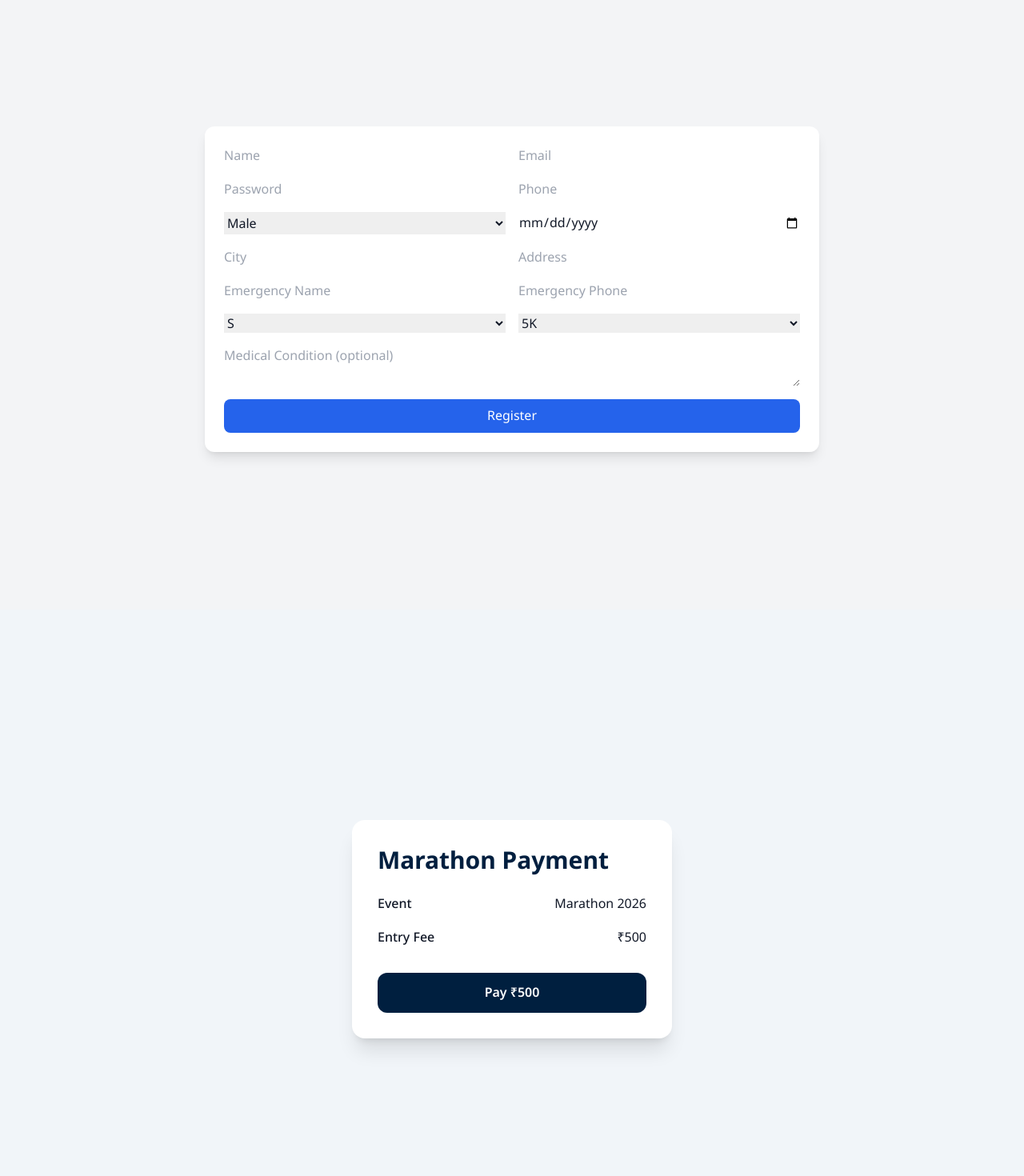
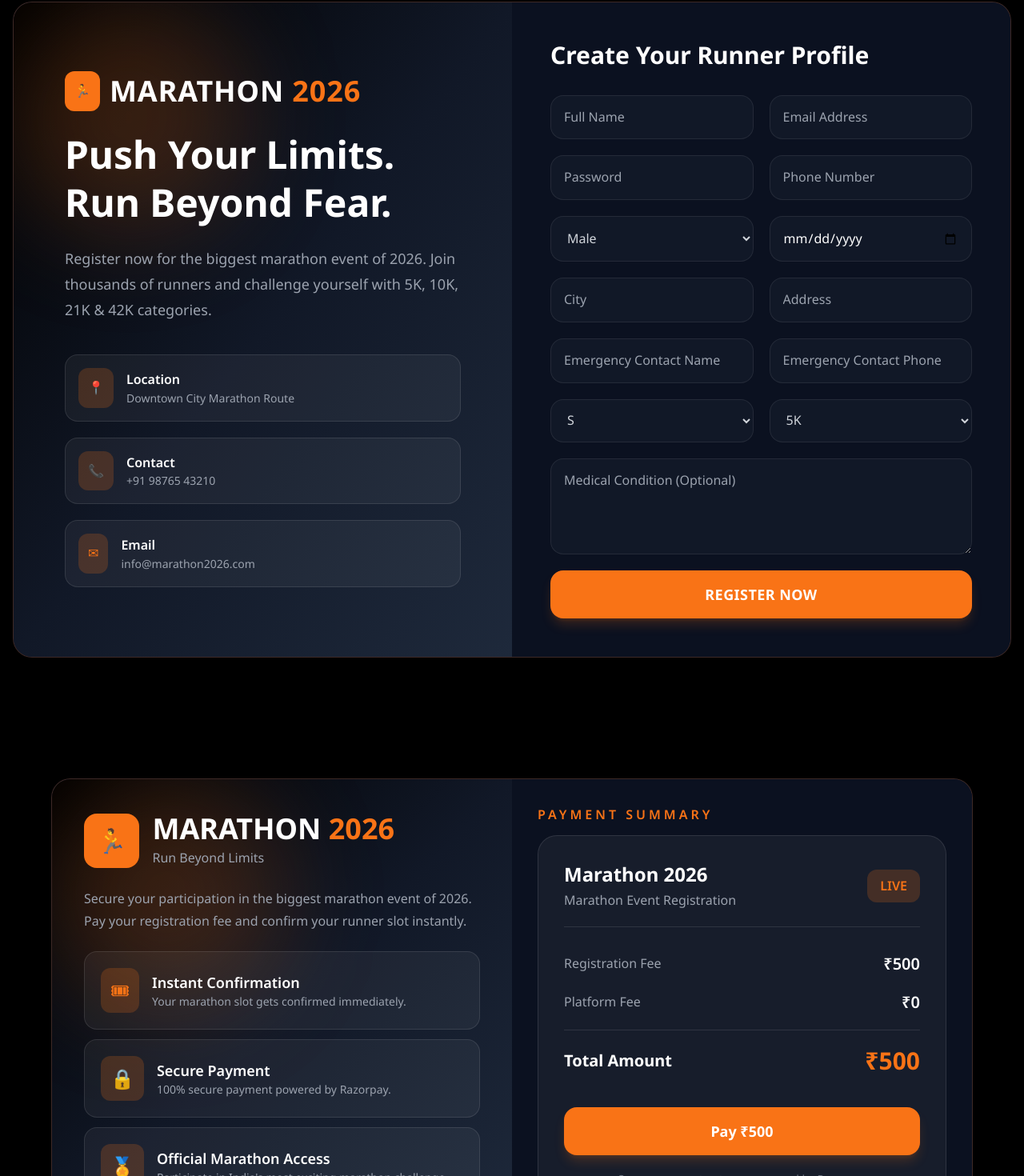
Before and after one commit to Mathavik/Marathon, a React (Create React App) app in the folder frontend/: page / in a window 1280 px wide. Shown: the part 1714-3184 px from the top of the page at 80% size. Built offline with nearby package versions, Linux system fonts and the light colour scheme; no server answers.

Commit message:
finish theme

```diff
--- a/frontend/src/pages/Home/HomeRegistration.tsx
+++ b/frontend/src/pages/Home/HomeRegistration.tsx
@@ -2,8 +2,10 @@ import React, { useState } from "react";
 import axiosInstance from "../../axiosInstance";
 import Swal from "sweetalert2";
 
+
+
 const MarathonRegister = () => {
-  // REGISTER STATE
+
   const [form, setForm] = useState({
     name: "",
     email: "",
@@ -20,7 +22,6 @@ const MarathonRegister = () => {
     medical_condition: ""
   });
 
-  // LOGIN POPUP STATE
   const [showLogin, setShowLogin] = useState(false);
 
   const [login, setLogin] = useState({
@@ -28,12 +29,11 @@ const MarathonRegister = () => {
     password: ""
   });
 
-  // HANDLE REGISTER INPUT
   const handleChange = (e: any) => {
     setForm({ ...form, [e.target.name]: e.target.value });
   };
 
-  // REGISTER API
+  // REGISTER
   const handleSubmit = async (e: any) => {
     e.preventDefault();
 
@@ -42,34 +42,16 @@ const MarathonRegister = () => {
 
       Swal.fire({
         icon: "success",
-        title: "Registered Successfully 🏃‍♂️",
+        title: "Registered Successfully 🏃",
         text: "Now login to continue"
       });
 
-      // 👉 OPEN LOGIN POPUP WITH EMAIL AUTO FILL
       setLogin({
         email: form.email,
         password: ""
       });
 
       setShowLogin(true);
-
-      // RESET FORM
-      setForm({
-        name: "",
-        email: "",
-        password: "",
-        phone: "",
-        gender: "Male",
-        dob: "",
-        city: "",
-        address: "",
-        emergency_name: "",
-        emergency_phone: "",
-        tshirt_size: "M",
-        category: "5K",
-        medical_condition: ""
-      });
 
     } catch (err: any) {
       Swal.fire({
@@ -80,11 +62,12 @@ const MarathonRegister = () => {
     }
   };
 
-  // LOGIN API
+  // LOGIN
   const handleLogin = async (e: any) => {
     e.preventDefault();
 
     try {
+
       const res = await axiosInstance.post("/login", login, {
         withCredentials: true
       });
@@ -94,12 +77,10 @@ const MarathonRegister = () => {
         title: "Login Success 🚀"
       });
 
-      // token save (if backend sends token)
       if (res.data.token) {
         localStorage.setItem("token", res.data.token);
       }
 
-      // ✅ SAVE USER DATA TO LOCAL STORAGE (FIX FOR PAYMENT PAGE)
       if (res.data.user) {
         localStorage.setItem("student_id", res.data.user.id);
         localStorage.setItem("student_name", res.data.user.name);
@@ -110,50 +91,216 @@ const MarathonRegister = () => {
       setShowLogin(false);
 
     } catch (err: any) {
+
       Swal.fire({
         icon: "error",
         title: "Invalid Login",
         text: err.response?.data?.error || "Check email & password"
       });
+
     }
   };
 
   return (
-    <div className="min-h-screen flex items-center justify-center bg-gray-100 p-4">
 
-      {/* REGISTER FORM */}
+    <div className="min-h-screen bg-black text-white flex items-center justify-center px-4 py-10">
+
+      <div className="w-full max-w-7xl grid lg:grid-cols-2 rounded-3xl overflow-hidden border border-orange-500/20 shadow-2xl bg-[#0f172a]">
+
+        {/* LEFT SIDE */}
+        <div className="relative p-10 lg:p-16 flex flex-col justify-center bg-gradient-to-br from-black via-[#111827] to-[#1e293b]">
+
+          <div className="absolute top-0 left-0 w-72 h-72 bg-orange-500/20 blur-3xl rounded-full"></div>
+
+          <div className="relative z-10">
+
+            <div className="flex items-center gap-3 mb-6">
+
+              <div className="bg-orange-500 p-3 rounded-xl">
+                🏃
+              </div>
+
+              <h1 className="text-4xl font-black tracking-wide">
+                MARATHON
+                <span className="text-orange-500"> 2026</span>
+              </h1>
+
+            </div>
+
+            <h2 className="text-5xl font-bold leading-tight mb-6">
+              Push Your Limits.
+              <br />
+              Run Beyond Fear.
+            </h2>
+
+            <p className="text-gray-400 text-lg leading-8 mb-10">
+              Register now for the biggest marathon event of 2026.
+              Join thousands of runners and challenge yourself
+              with 5K, 10K, 21K & 42K categories.
+            </p>
+
+            {/* INFO CARDS */}
+            <div className="space-y-5">
+
+              <div className="flex items-center gap-4 bg-white/5 border border-white/10 p-4 rounded-2xl">
+
+                <div className="bg-orange-500/20 p-3 rounded-xl text-orange-500">
+                  📍
+                </div>
+
+                <div>
+                  <h4 className="font-semibold">Location</h4>
+                  <p className="text-sm text-gray-400">
+                    Downtown City Marathon Route
+                  </p>
+                </div>
+
+              </div>
+
+              <div className="flex items-center gap-4 bg-white/5 border border-white/10 p-4 rounded-2xl">
+
+                <div className="bg-orange-500/20 p-3 rounded-xl text-orange-500">
+                  📞
+                </div>
+
+                <div>
+                  <h4 className="font-semibold">Contact</h4>
+                  <p className="text-sm text-gray-400">
+                    +91 98765 43210
+                  </p>
+                </div>
+
+              </div>
+
+              <div className="flex items-center gap-4 bg-white/5 border border-white/10 p-4 rounded-2xl">
+
+                <div className="bg-orange-500/20 p-3 rounded-xl text-orange-500">
+                   ✉
+                </div>
+
+                <div>
+                  <h4 className="font-semibold">Email</h4>
+                  <p className="text-sm text-gray-400">
+                    info@marathon2026.com
+                  </p>
+                </div>
+
+              </div>
+
+            </div>
+
+          </div>
+
+        </div>
+
+        {/* RIGHT SIDE FORM */}
+        <div className="bg-[#0b1120] p-8 lg:p-12">
+
+          <div className="mb-8">
+
+
+
+            <h2 className="text-3xl font-bold">
+              Create Your Runner Profile
+            </h2>
+
+          </div>
+
           <form
             onSubmit={handleSubmit}
-        className="bg-white p-6 rounded-xl shadow-lg w-full max-w-3xl grid grid-cols-2 gap-4"
+            className="grid md:grid-cols-2 gap-5"
           >
-        <input name="name" placeholder="Name" onChange={handleChange} className="input" />
-        <input name="email" placeholder="Email" onChange={handleChange} className="input" />
 
-        <input name="password" type="password" placeholder="Password" onChange={handleChange} className="input" />
-        <input name="phone" placeholder="Phone" onChange={handleChange} className="input" />
+            <input
+              name="name"
+              placeholder="Full Name"
+              onChange={handleChange}
+              className="inputStyle"
+            />
 
-        <select name="gender" onChange={handleChange} className="input">
+            <input
+              name="email"
+              placeholder="Email Address"
+              onChange={handleChange}
+              className="inputStyle"
+            />
+
+            <input
+              type="password"
+              name="password"
+              placeholder="Password"
+              onChange={handleChange}
+              className="inputStyle"
+            />
+
+            <input
+              name="phone"
+              placeholder="Phone Number"
+              onChange={handleChange}
+              className="inputStyle"
+            />
+
+            <select
+              name="gender"
+              onChange={handleChange}
+              className="inputStyle"
+            >
               <option>Male</option>
               <option>Female</option>
               <option>Other</option>
             </select>
 
-        <input type="date" name="dob" onChange={handleChange} className="input" />
+            <input
+              type="date"
+              name="dob"
+              onChange={handleChange}
+              className="inputStyle"
+            />
 
-        <input name="city" placeholder="City" onChange={handleChange} className="input" />
-        <input name="address" placeholder="Address" onChange={handleChange} className="input" />
+            <input
+              name="city"
+              placeholder="City"
+              onChange={handleChange}
+              className="inputStyle"
+            />
 
-        <input name="emergency_name" placeholder="Emergency Name" onChange={handleChange} className="input" />
-        <input name="emergency_phone" placeholder="Emergency Phone" onChange={handleChange} className="input" />
+            <input
+              name="address"
+              placeholder="Address"
+              onChange={handleChange}
+              className="inputStyle"
+            />
 
-        <select name="tshirt_size" onChange={handleChange} className="input">
+            <input
+              name="emergency_name"
+              placeholder="Emergency Contact Name"
+              onChange={handleChange}
+              className="inputStyle"
+            />
+
+            <input
+              name="emergency_phone"
+              placeholder="Emergency Contact Phone"
+              onChange={handleChange}
+              className="inputStyle"
+            />
+
+            <select
+              name="tshirt_size"
+              onChange={handleChange}
+              className="inputStyle"
+            >
               <option>S</option>
               <option>M</option>
               <option>L</option>
               <option>XL</option>
             </select>
 
-        <select name="category" onChange={handleChange} className="input">
+            <select
+              name="category"
+              onChange={handleChange}
+              className="inputStyle"
+            >
               <option>5K</option>
               <option>10K</option>
               <option>21K</option>
@@ -162,61 +309,118 @@ const MarathonRegister = () => {
 
             <textarea
               name="medical_condition"
-          placeholder="Medical Condition (optional)"
+              placeholder="Medical Condition (Optional)"
               onChange={handleChange}
-          className="col-span-2 input"
+              className="md:col-span-2 inputStyle min-h-[120px]"
             />
 
-        <button className="col-span-2 bg-blue-600 text-white py-2 rounded-lg hover:bg-blue-700">
-          Register
+            <button
+              className="md:col-span-2 bg-orange-500 hover:bg-orange-600 transition-all duration-300 py-4 rounded-2xl font-bold text-lg tracking-wide shadow-lg shadow-orange-500/20"
+            >
+              REGISTER NOW
             </button>
+
           </form>
 
-      {/* LOGIN POPUP */}
+        </div>
+
+      </div>
+
+      {/* LOGIN MODAL */}
       {showLogin && (
-        <div className="fixed inset-0 bg-black/50 flex items-center justify-center z-50">
 
-          <div className="bg-white p-6 rounded-xl w-96 relative">
+        <div className="fixed inset-0 bg-black/70 backdrop-blur-sm flex items-center justify-center z-50">
 
-            {/* CLOSE BUTTON */}
+          <div className="bg-[#111827] border border-orange-500/20 rounded-3xl p-8 w-[90%] max-w-md relative">
+
             <button
               onClick={() => setShowLogin(false)}
-              className="absolute top-2 right-3 text-xl"
+              className="absolute right-5 top-4 text-xl text-gray-400 hover:text-white"
             >
-              ✖
+              ✕
             </button>
 
-            <h2 className="text-xl font-bold mb-4">Login</h2>
+            <h2 className="text-3xl font-bold mb-2">
+              Welcome Back 👋
+            </h2>
 
-            <form onSubmit={handleLogin} className="space-y-3">
+            <p className="text-gray-400 mb-6">
+              Login to continue your marathon journey.
+            </p>
+
+            <form
+              onSubmit={handleLogin}
+              className="space-y-5"
+            >
 
               <input
-                className="w-full border p-2 rounded"
+                className="inputStyle w-full"
                 placeholder="Email"
                 value={login.email}
                 onChange={(e) =>
-                  setLogin({ ...login, email: e.target.value })
+                  setLogin({
+                    ...login,
+                    email: e.target.value
+                  })
                 }
               />
 
               <input
                 type="password"
-                className="w-full border p-2 rounded"
+                className="inputStyle w-full"
                 placeholder="Password"
                 value={login.password}
                 onChange={(e) =>
-                  setLogin({ ...login, password: e.target.value })
+                  setLogin({
+                    ...login,
+                    password: e.target.value
+                  })
                 }
               />
 
-              <button className="w-full bg-green-600 text-white py-2 rounded">
-                Login
+              <button
+                className="w-full bg-orange-500 hover:bg-orange-600 py-3 rounded-xl font-bold transition-all"
+              >
+                LOGIN
               </button>
 
             </form>
+
           </div>
+
         </div>
+
       )}
+
+      {/* COMMON INPUT STYLE */}
+      <style>
+        {`
+          .inputStyle{
+            width:100%;
+            background:#111827;
+            border:1px solid rgba(255,255,255,0.08);
+            padding:14px 16px;
+            border-radius:16px;
+            outline:none;
+            color:white;
+            transition:0.3s;
+          }
+
+          .inputStyle:focus{
+            border-color:#f97316;
+            box-shadow:0 0 0 4px rgba(249,115,22,0.15);
+          }
+
+          .inputStyle::placeholder{
+            color:#9ca3af;
+          }
+
+          select.inputStyle{
+            color:#d1d5db;
+          }
+        `}
+      </style>
+
     </div>
   );
 };
--- a/frontend/src/pages/Home/PaymentPreview.tsx
+++ b/frontend/src/pages/Home/PaymentPreview.tsx
@@ -1,9 +1,6 @@
 import React, { useState } from "react";
-
 import axios from "axios";
-
 import { useNavigate } from "react-router-dom";
-
 import { toast } from "react-toastify";
 
 declare global {
@@ -16,8 +13,7 @@ const PaymentPage: React.FC = () => {
 
   const navigate = useNavigate();
 
-  const [loading, setLoading] =
-    useState(false);
+  const [loading, setLoading] = useState(false);
 
   const EVENT_NAME = "Marathon 2026";
 
@@ -34,9 +30,7 @@ const PaymentPage: React.FC = () => {
 
       if (!studentId) {
 
-        toast.error(
-          "Please Login First ❌"
-        );
+        toast.error("Please Login First ❌");
 
         return;
       }
@@ -44,20 +38,13 @@ const PaymentPage: React.FC = () => {
       // =========================
       // REGISTER EVENT
       // =========================
-      const registerRes =
-        await axios.post(
+      const registerRes = await axios.post(
         "http://127.0.0.1:8000/api/register-event",
         {
-
           student_id: studentId,
-
           event_id: 1,
-
           event_name: EVENT_NAME,
-
-            event_time:
-              "2026-06-01 06:00:00",
-
+          event_time: "2026-06-01 06:00:00",
           amount: ENTRY_FEE,
         }
       );
@@ -68,22 +55,16 @@ const PaymentPage: React.FC = () => {
       // =========================
       // CREATE ORDER
       // =========================
-      const orderResponse =
-        await axios.post(
+      const orderResponse = await axios.post(
         "http://127.0.0.1:8000/api/payment/create-order",
         {
-
           amount: ENTRY_FEE,
-
-            event_student_id:
-              eventStudentId,
+          event_student_id: eventStudentId,
         }
       );
 
       const order =
         orderResponse.data.order;
-
-      console.log("ORDER =>", order);
 
       // =========================
       // RAZORPAY OPTIONS
@@ -110,18 +91,11 @@ const PaymentPage: React.FC = () => {
           response: any
         ) {
 
-          console.log(
-            "FULL RAZORPAY RESPONSE => ",
-            response
-          );
-
           try {
 
-            const verifyRes =
             await axios.post(
               "http://127.0.0.1:8000/api/payment/verify",
               {
-
                 razorpay_order_id:
                   response.razorpay_order_id,
 
@@ -131,10 +105,6 @@ const PaymentPage: React.FC = () => {
                 razorpay_signature:
                   response.razorpay_signature,
               }
-              );
-
-            console.log(
-              verifyRes.data
             );
 
             toast.success(
@@ -148,8 +118,6 @@ const PaymentPage: React.FC = () => {
             }, 1500);
 
           } catch (error) {
-
-            console.log(error);
 
             toast.error(
               "Payment Verification Failed ❌"
@@ -176,8 +144,7 @@ const PaymentPage: React.FC = () => {
         },
 
         theme: {
-
-          color: "#001F3F",
+          color: "#f97316",
         },
       };
 
@@ -191,9 +158,7 @@ const PaymentPage: React.FC = () => {
       console.log(error);
 
       toast.error(
-
         error?.response?.data?.message ||
-
         "Payment Failed ❌"
       );
 
@@ -205,37 +170,183 @@ const PaymentPage: React.FC = () => {
 
   return (
 
-    <div className="min-h-screen flex items-center justify-center bg-slate-100">
+<div className="min-h-screen bg-black text-white px-4 py-4 flex items-center justify-center">
+      <div className="w-full max-w-6xl grid lg:grid-cols-2 overflow-hidden rounded-3xl border border-orange-500/20 shadow-2xl bg-[#0f172a]">
 
-      <div className="bg-white w-[400px] p-8 rounded-2xl shadow-xl">
+        {/* LEFT SIDE */}
+<div className="relative bg-gradient-to-br from-black via-[#111827] to-[#1e293b] p-6 lg:p-10 flex flex-col justify-center">
+          {/* ORANGE BLUR */}
+          <div className="absolute top-0 left-0 w-72 h-72 bg-orange-500/20 blur-3xl rounded-full"></div>
 
-        <h1 className="text-3xl font-bold text-[#001F3F] mb-6">
+          <div className="relative z-10">
 
-          Marathon Payment
+            <div className="flex items-center gap-4 mb-6">
 
+              <div className="bg-orange-500 text-white p-4 rounded-2xl text-3xl">
+                🏃
+              </div>
+
+              <div>
+
+                <h1 className="text-4xl font-black">
+                  MARATHON
+                  <span className="text-orange-500">
+                    {" "}2026
+                  </span>
                 </h1>
 
-        <div className="space-y-4">
+                <p className="text-gray-400 mt-1">
+                  Run Beyond Limits
+                </p>
 
-          <div className="flex justify-between">
+              </div>
 
-            <span className="font-medium">
-              Event
+            </div>
+
+
+
+            <p className="text-gray-400 leading-7 mb-6">
+              Secure your participation in the biggest marathon event of 2026.
+              Pay your registration fee and confirm your runner slot instantly.
+            </p>
+
+            {/* FEATURES */}
+            <div className="space-y-3">
+
+              <div className="bg-white/5 border border-white/10 p-5 rounded-2xl flex items-center gap-4">
+
+                <div className="bg-orange-500/20 text-orange-500 text-2xl p-3 rounded-xl">
+                  🎟
+                </div>
+
+                <div>
+
+                  <h4 className="font-semibold text-lg">
+                    Instant Confirmation
+                  </h4>
+
+                  <p className="text-gray-400 text-sm">
+                    Your marathon slot gets confirmed immediately.
+                  </p>
+
+                </div>
+
+              </div>
+
+              <div className="bg-white/5 border border-white/10 p-5 rounded-2xl flex items-center gap-4">
+
+                <div className="bg-orange-500/20 text-orange-500 text-2xl p-3 rounded-xl">
+                  🔒
+                </div>
+
+                <div>
+
+                  <h4 className="font-semibold text-lg">
+                    Secure Payment
+                  </h4>
+
+                  <p className="text-gray-400 text-sm">
+                    100% secure payment powered by Razorpay.
+                  </p>
+
+                </div>
+
+              </div>
+
+              <div className="bg-white/5 border border-white/10 p-5 rounded-2xl flex items-center gap-4">
+
+                <div className="bg-orange-500/20 text-orange-500 text-2xl p-3 rounded-xl">
+                  🏅
+                </div>
+
+                <div>
+
+                  <h4 className="font-semibold text-lg">
+                    Official Marathon Access
+                  </h4>
+
+                  <p className="text-gray-400 text-sm">
+                    Participate in India's most exciting marathon challenge.
+                  </p>
+
+                </div>
+
+              </div>
+
+            </div>
+
+          </div>
+
+        </div>
+
+        {/* RIGHT SIDE */}
+        <div className="bg-[#0b1120] p-6 lg:p-8 flex items-center">
+
+          <div className="w-full">
+
+            <p className="text-orange-500 uppercase tracking-[4px] font-semibold mb-3">
+              Payment Summary
+            </p>
+
+
+
+            {/* CARD */}
+            <div className="bg-white/5 border border-white/10 rounded-3xl p-8">
+
+              <div className="flex items-center justify-between pb-5 border-b border-white/10">
+
+                <div>
+
+                  <h3 className="text-2xl font-bold">
+                    {EVENT_NAME}
+                  </h3>
+
+                  <p className="text-gray-400 mt-1">
+                    Marathon Event Registration
+                  </p>
+
+                </div>
+
+                <div className="bg-orange-500/20 text-orange-500 px-4 py-2 rounded-xl font-semibold">
+                  LIVE
+                </div>
+
+              </div>
+
+              {/* DETAILS */}
+              <div className="space-y-5 mt-8">
+
+                <div className="flex justify-between items-center">
+
+                  <span className="text-gray-400">
+                    Registration Fee
                   </span>
 
-            <span>
-              {EVENT_NAME}
+                  <span className="text-xl font-semibold">
+                    ₹{ENTRY_FEE}
                   </span>
 
                 </div>
 
-          <div className="flex justify-between">
+                <div className="flex justify-between items-center">
 
-            <span className="font-medium">
-              Entry Fee
+                  <span className="text-gray-400">
+                    Platform Fee
                   </span>
 
-            <span>
+                  <span className="text-xl font-semibold">
+                    ₹0
+                  </span>
+
+                </div>
+
+                <div className="border-t border-white/10 pt-5 flex justify-between items-center">
+
+                  <span className="text-xl font-bold">
+                    Total Amount
+                  </span>
+
+                  <span className="text-3xl font-black text-orange-500">
                     ₹{ENTRY_FEE}
                   </span>
 
@@ -243,17 +354,28 @@ const PaymentPage: React.FC = () => {
 
               </div>
 
+              {/* BUTTON */}
               <button
                 onClick={handlePayment}
                 disabled={loading}
-          className="w-full mt-8 bg-[#001F3F] hover:bg-[#003366] text-white py-3 rounded-xl font-semibold"
+                className="w-full mt-10 bg-orange-500 hover:bg-orange-600 transition-all duration-300 py-4 rounded-2xl text-lg font-bold shadow-lg shadow-orange-500/20"
               >
 
                 {loading
-            ? "Processing..."
+                  ? "Processing Payment..."
                   : `Pay ₹${ENTRY_FEE}`}
 
               </button>
+
+              <p className="text-center text-gray-500 text-sm mt-5">
+                Secure payment gateway powered by Razorpay
+              </p>
+
+            </div>
+
+          </div>
+
+        </div>
 
       </div>
 
```
Lines whose indentation alone changed are shown as unchanged.
